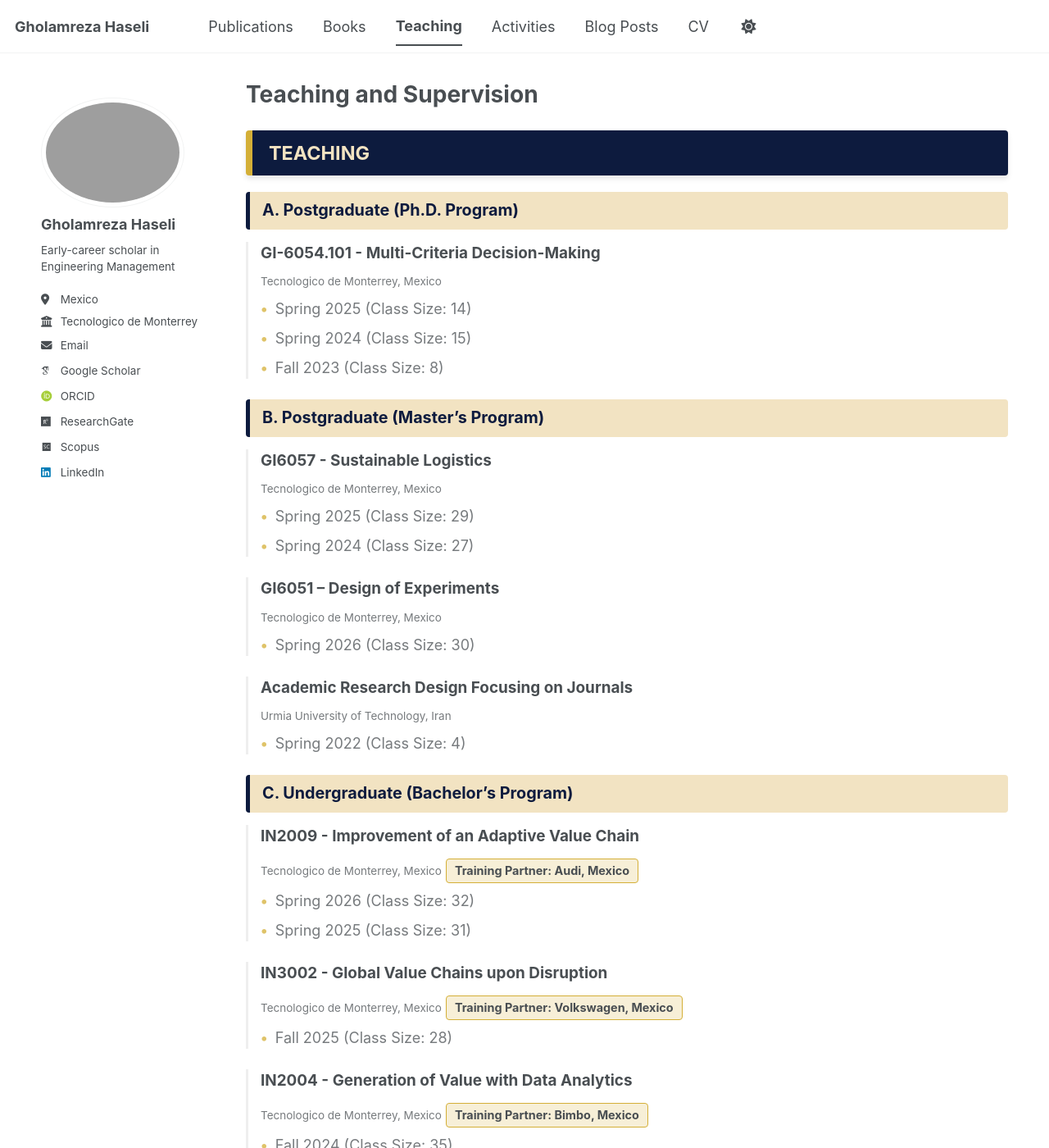
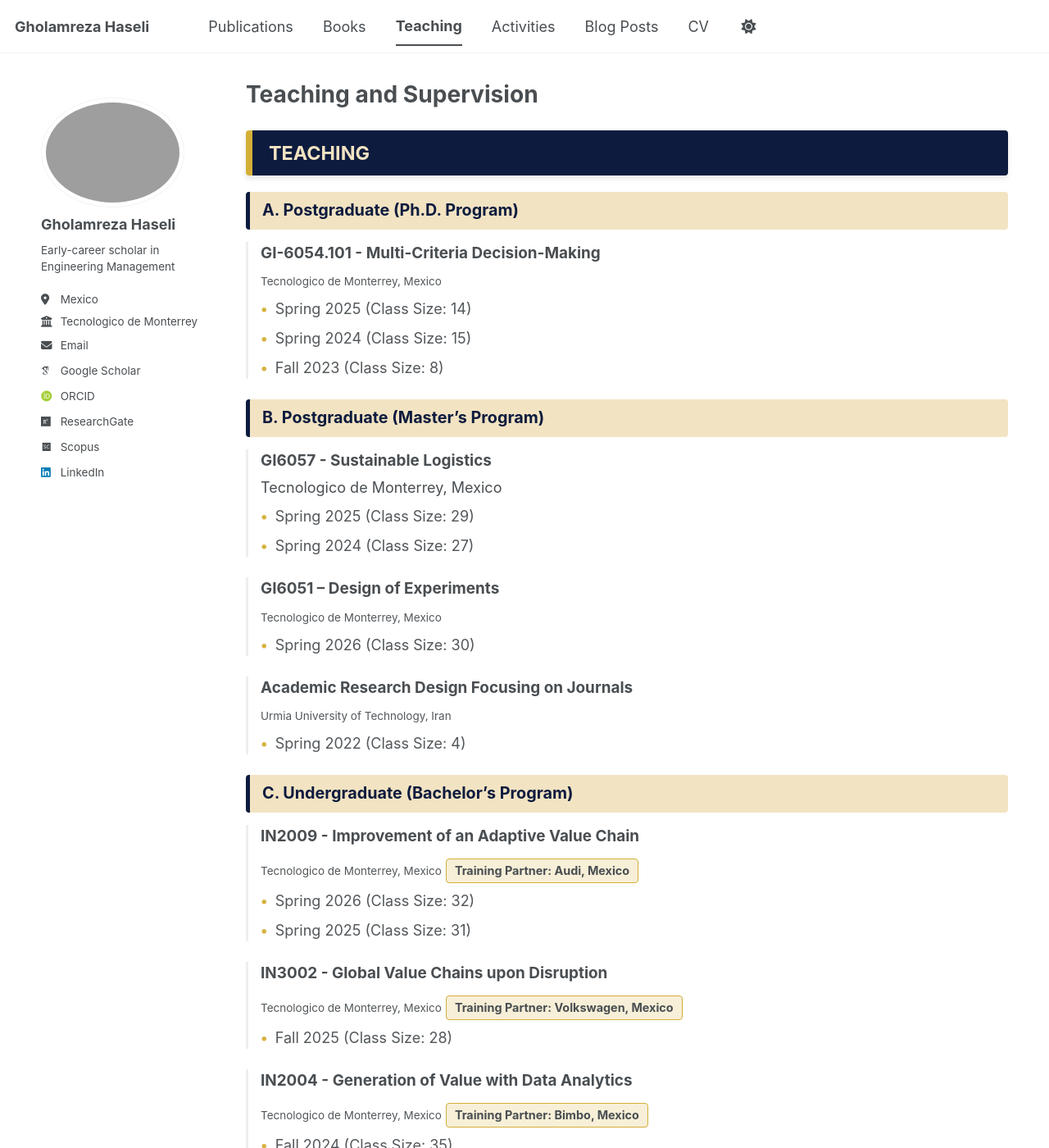
Before and after one commit to Gholamreza-Haseli/Gholamreza-Haseli.github.io, a Jekyll site: the page built from _pages/teaching.html, in a window 1280 px wide and 1400 px high. Shown: the whole window at 82% size. Built offline with Jekyll 4.4.1, drawn with Linux system fonts in a browser that asks for light colours; some web fonts are replaced; a script bundle is joined from its source files by our own code; library files that are not in the unit come from our copies.

Commit message:
Update teaching.html

```diff
--- a/_pages/teaching.html
+++ b/_pages/teaching.html
@@ -54,7 +54,7 @@
   /* تنظیم رنگ متون کمکی و لیست‌ها در هر دو تم */
   .course-card small, .class-info {
     color: inherit !important;
-    opacity: 0.75;
+    opacity: 0.95;
   }
 
   .class-info {
@@ -147,7 +147,7 @@
 <div class="poms-sub-header">B. Postgraduate (Master’s Program)</div>
 <div class="course-card">
   <span class="course-name">GI6057 - Sustainable Logistics</span>
-  <small>Tecnologico de Monterrey, Mexico</small>
+  Tecnologico de Monterrey, Mexico
   <ul class="class-info">
     <li>Spring 2025 (Class Size: 29)</li>
     <li>Spring 2024 (Class Size: 27)</li>
```
